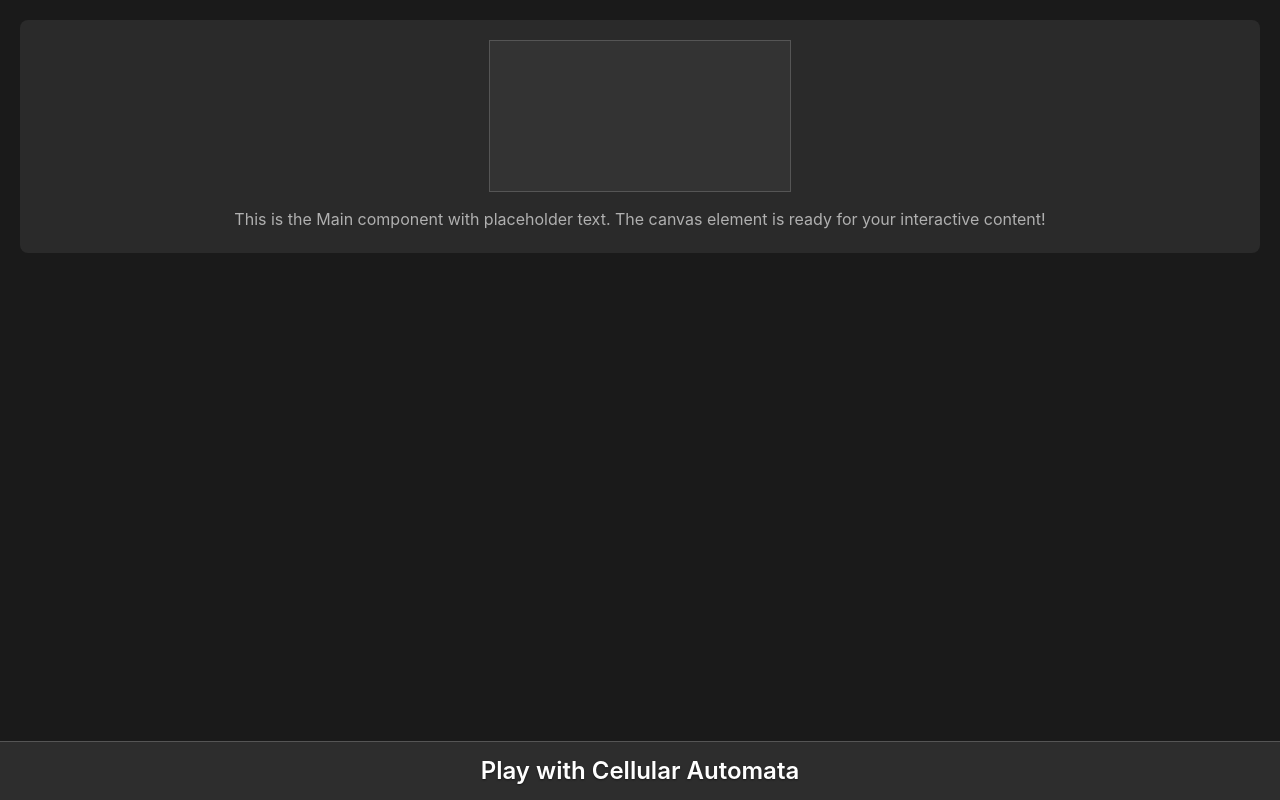
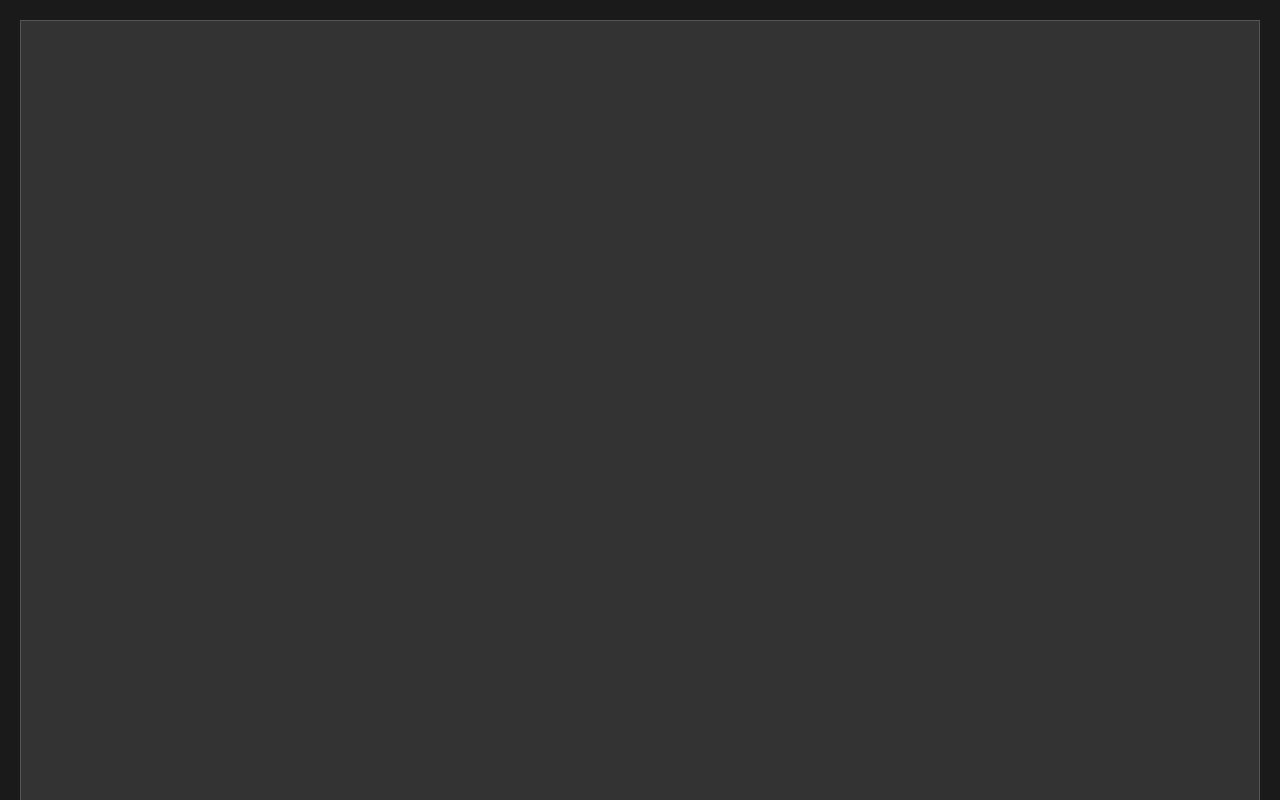
Before and after one commit to luhem7/learning-kube, a React app in the folder ca_server/frontend/: page / in a window 1280 px wide. Shown: the top 800 px of the page. Built offline with nearby package versions, Linux system fonts and the light colour scheme; the HTML template or start-up script is replaced by a standard one.

Commit message:
Updated the canvas to take up any remaining space

```diff
--- a/ca_server/frontend/src/App.css
+++ b/ca_server/frontend/src/App.css
@@ -26,19 +26,24 @@ body {
   display: flex;
   flex-direction: column;
   align-items: center;
-  padding: 20px;
   text-align: center;
-  background-color: #2a2a2a;
   border-radius: 8px;
   margin: 20px;
+  flex: 1;
+  justify-content: center;
+  min-height: 0;
 }
 
 .main-container p {
   color: #b0b0b0;
   margin-top: 15px;
+  flex-shrink: 0;
 }
 
 .main-container canvas {
   background-color: #333333;
   border: 1px solid #555555 !important;
+  flex: 1;
+  width: auto;
+  height: auto;
 }
--- a/ca_server/frontend/src/components/Main.jsx
+++ b/ca_server/frontend/src/components/Main.jsx
@@ -3,10 +3,18 @@ import React from 'react'
 function Main() {
   return (
     <div className="main-container">
-      <canvas>
+      <canvas
+        width="800"
+        height="600"
+        style={{
+          width: '100%',
+          height: '100%',
+          objectFit: 'contain'
+        }}
+      >
         Your browser does not support the HTML5 canvas element.
       </canvas>
-      <p>This is the Main component with placeholder text. The canvas element is ready for your interactive content!</p>
+      <p>Controls: Tap the screen above to toggle the state</p>
     </div>
   )
 }
```
